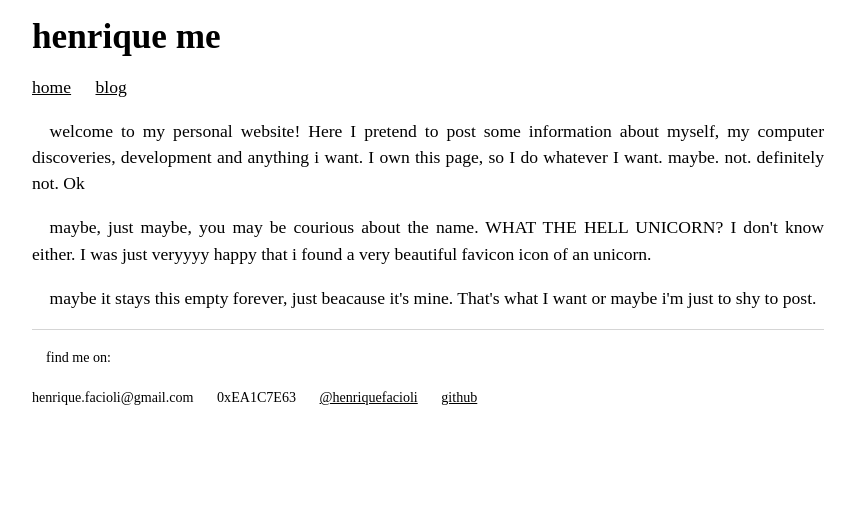
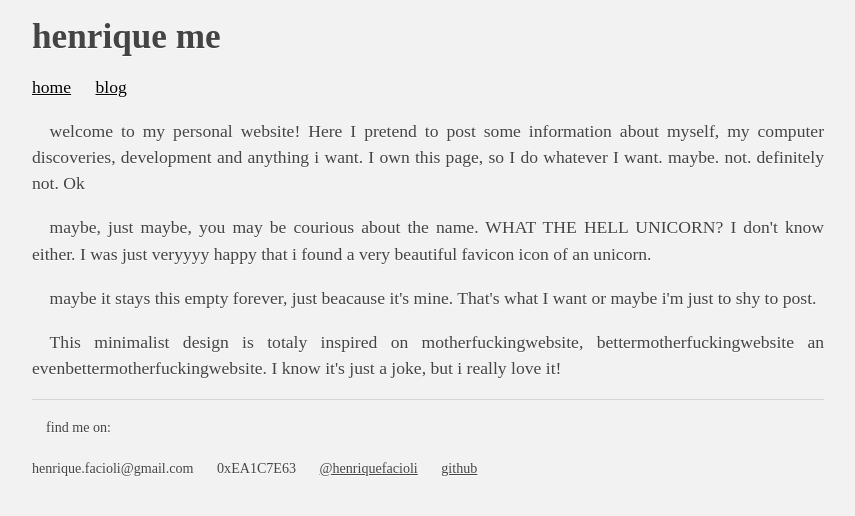
Before and after one commit to faciolihenrique/henriquefacioli.github.io, a Jekyll site: the page built from index.html, in a window 1280 px wide. Shown: the top 516 px of the page, without its empty margins (212-1067 px from the left). Built offline with Jekyll 4.4.1, drawn with Linux system fonts in a browser that asks for light colours.

Commit message:
changing design

```diff
--- a/css/main.css
+++ b/css/main.css
@@ -2,8 +2,50 @@ body {
     font-size: 1.1em;
     line-height: 1.5em;
     max-width: 45em;
-    margin: auto;
+    margin:20px auto;
     padding: 0 2%;
+    text-shadow: 0 1px 0 #ffffff;
+    background: #f2f2f2;
+    color: #444444;
+}
+
+
+footer {
+    border-top: 1px solid #d5d5d5;
+    font-size: .8em;
+}
+footer li a {
+    color: #444444;
+    display: inline;
+}
+nav ul, footer ul {
+    padding: 0px;
+    list-style: none;
+}
+nav ul li, footer ul li {
+    display: inline;
+    margin-right: 20px;
+}
+
+p {
+    text-indent: 1em;
+    text-align: justify;
+}
+
+a {
+    color: #444444;
+}
+
+img {
+    border: 0;
+    max-width: 100%;
+    height: auto;
+    display: block;
+    margin: .75em auto;
+}
+
+code {
+    background: white;
 }
 
 nav li a{
@@ -13,33 +55,3 @@ nav li a{
     text-decoration: underline;;
     display: inline;
 }
-
-img {
-    max-width: 100%;
-    display: block;
-    margin: .75em auto;
-}
-
-footer {
-    border-top: 1px solid #d5d5d5;
-    font-size: .8em;
-}
-nav ul, footer ul {
-    padding: 0px;
-    list-style: none;
-}
-
-nav ul li, footer ul li {
-    display: inline;
-    margin-right: 20px;
-}
-
-footer li a {
-    color: #000;
-    display: inline;
-}
-
-p {
-    text-indent: 1em;
-    text-align: justify;
-}
--- a/index.html
+++ b/index.html
@@ -3,6 +3,8 @@ layout: default
 title: henrique me
 author: Henrique Noronha Facioli
 ---
+
+
 <p>
 	welcome to my personal website! Here I pretend to post some information about myself, my computer discoveries, development and anything i want. I own this page, so I do whatever I want. maybe. not. definitely not. Ok
 </p>
@@ -12,3 +14,5 @@ author: Henrique Noronha Facioli
 <p>
 	maybe it stays this empty forever, just beacause it's mine. That's what I want or maybe i'm just to shy to post.
 </p>
+<p> This minimalist design is totaly inspired on motherfuckingwebsite, bettermotherfuckingwebsite an evenbettermotherfuckingwebsite. I know it's just a joke, but i really love it!
+</p>
```
Also changed, not shown: _posts/2016-02-10-hello-blog.md (+1 -0 lines).
